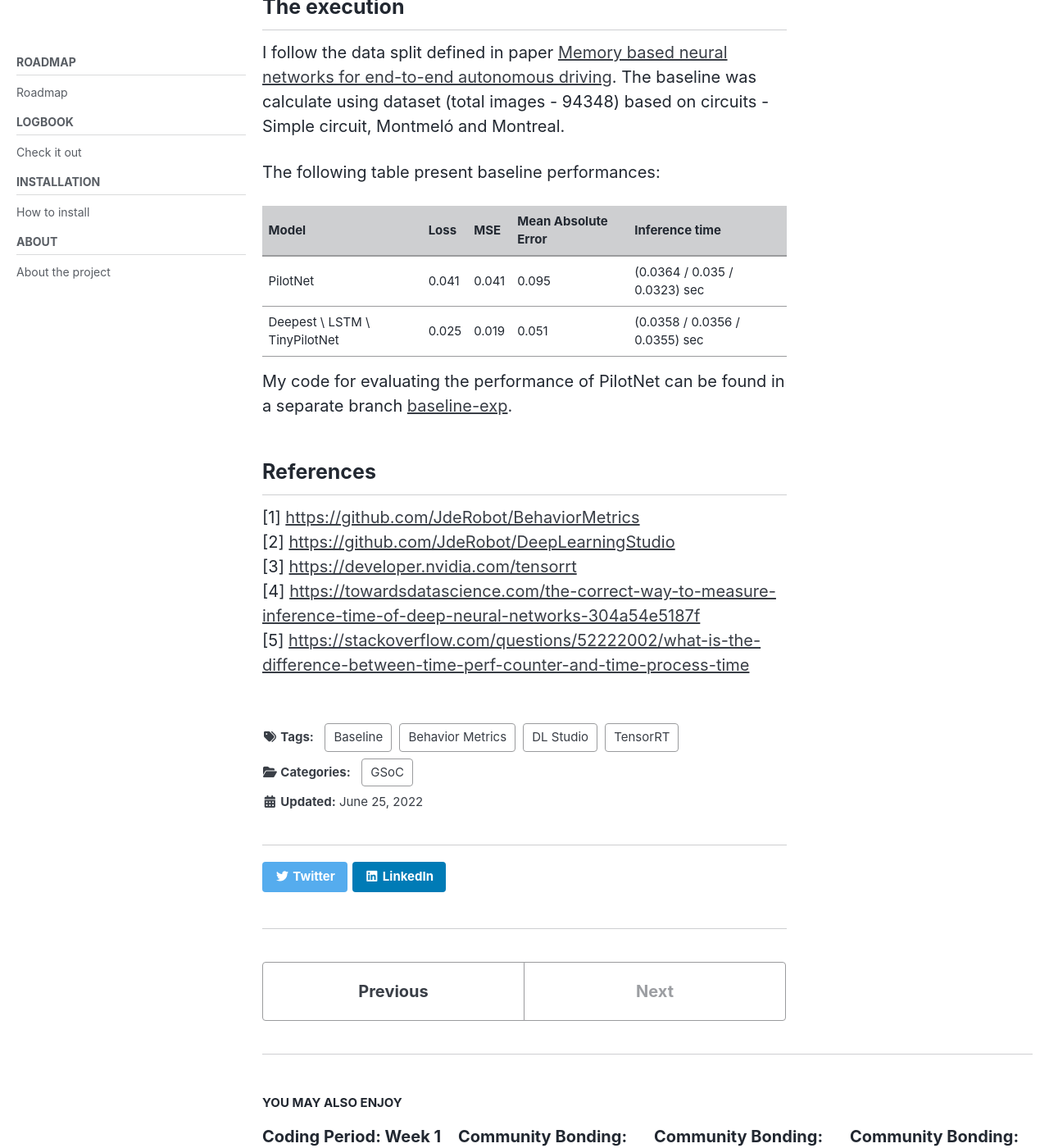
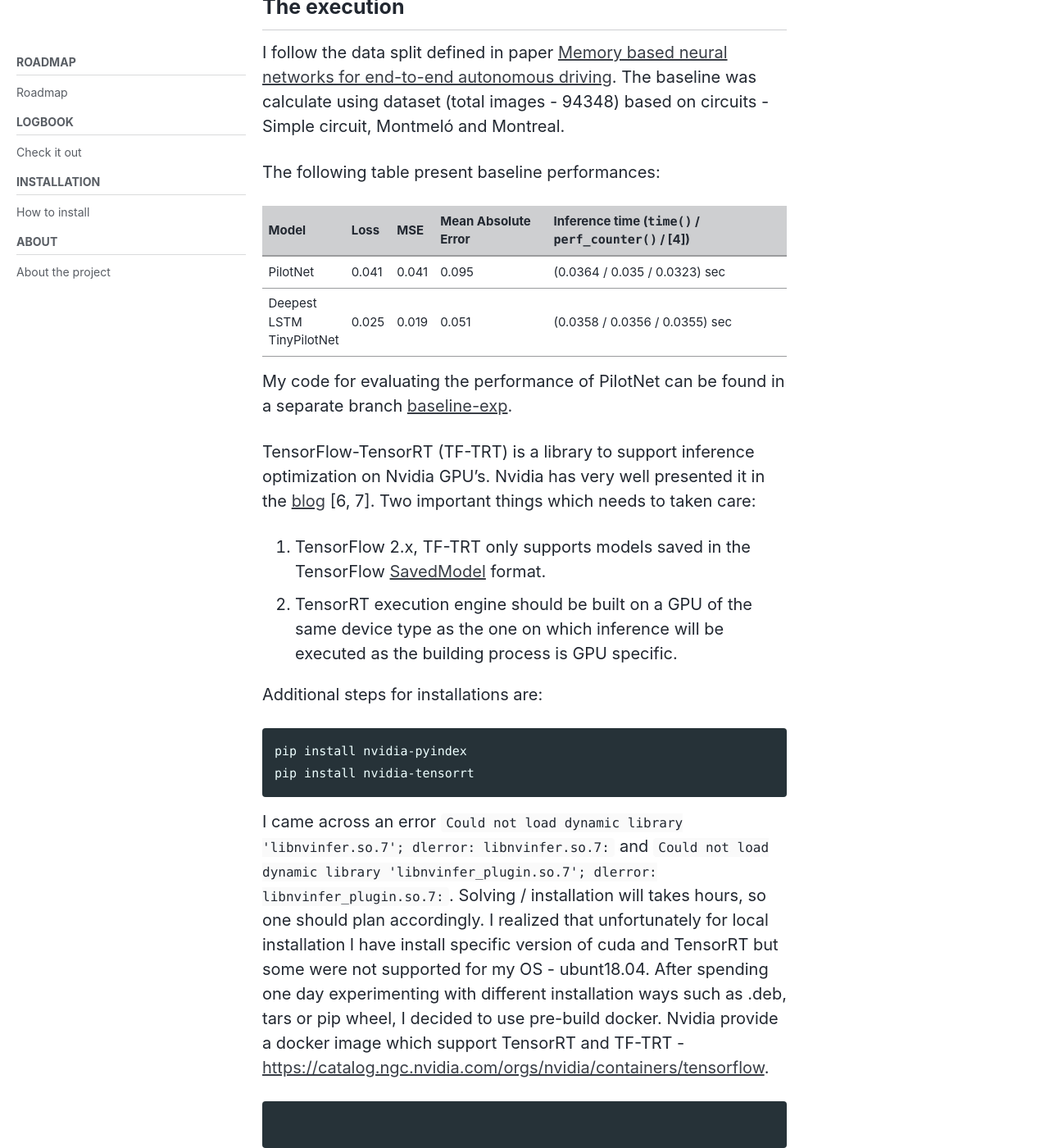
Before and after one commit to TheRoboticsClub/gsoc2022-Nikhil_Paliwal, a Jekyll site: the page built from docs/_posts/2022-06-25-Coding-Period-Week-2.md, in a window 1280 px wide and 1400 px high, scrolled down 1191 px. Shown: the whole window at 82% size. Built offline with Jekyll 4.4.1, drawn with Linux system fonts in a browser that asks for light colours; cached includes are drawn as plain includes; nearby versions of some CDN libraries; some of the changed text lies outside the part shown.

Commit message:
w2 progress

````diff
--- a/docs/_posts/2022-06-25-Coding-Period-Week-2.md
+++ b/docs/_posts/2022-06-25-Coding-Period-Week-2.md
@@ -43,12 +43,28 @@ I follow the data split defined in paper [Memory based neural networks for end-t
 
 The following table present baseline performances:
 
-Model | Loss | MSE | Mean Absolute Error | Inference time
+Model | Loss | MSE | Mean Absolute Error | Inference time (`time()` / `perf_counter()` / [4])
 --- | --- | --- | --- | ---
 PilotNet | 0.041 | 0.041 | 0.095 | (0.0364 / 0.035 / 0.0323)  sec
-Deepest \\ LSTM \\ TinyPilotNet | 0.025 | 0.019 | 0.051 | (0.0358 / 0.0356 / 0.0355) sec
+Deepest <br> LSTM <br> TinyPilotNet | 0.025 | 0.019 | 0.051 | (0.0358 / 0.0356 / 0.0355) sec
 
 My code for evaluating the performance of PilotNet can be found in a separate branch [baseline-exp](https://github.com/nik1806/DeepLearningStudio/tree/baseline-exp).
+
+TensorFlow-TensorRT (TF-TRT) is a library to support inference optimization on Nvidia GPU's. Nvidia has very well presented it in the [blog](https://blog.tensorflow.org/2021/01/leveraging-tensorflow-tensorrt-integration.html) [6, 7]. Two important things which needs to taken care:
+1. TensorFlow 2.x, TF-TRT only supports models saved in the TensorFlow [SavedModel](https://www.tensorflow.org/guide/saved_model) format.
+2. TensorRT execution engine should be built on a GPU of the same device type as the one on which inference will be executed as the building process is GPU specific.
+
+Additional steps for installations are:
+```
+pip install nvidia-pyindex
+pip install nvidia-tensorrt
+```
+
+I came across an error `Could not load dynamic library 'libnvinfer.so.7'; dlerror: libnvinfer.so.7:` and `Could not load dynamic library 'libnvinfer_plugin.so.7'; dlerror: libnvinfer_plugin.so.7:`. Solving / installation will takes hours, so one should plan accordingly. I realized that unfortunately for local installation I have install specific version of cuda and TensorRT but some were not supported for my OS - ubunt18.04. After spending one day experimenting with different installation ways such as .deb, tars or pip wheel, I decided to use pre-build docker. Nvidia provide a docker image which support TensorRT and TF-TRT - [https://catalog.ngc.nvidia.com/orgs/nvidia/containers/tensorflow](https://catalog.ngc.nvidia.com/orgs/nvidia/containers/tensorflow).
+
+```
+
+```
 
 
 ## References
@@ -57,4 +73,7 @@ My code for evaluating the performance of PilotNet can be found in a separate br
 [2] [https://github.com/JdeRobot/DeepLearningStudio](https://github.com/JdeRobot/DeepLearningStudio) \\
 [3] [https://developer.nvidia.com/tensorrt](https://developer.nvidia.com/tensorrt) \\
 [4] [https://towardsdatascience.com/the-correct-way-to-measure-inference-time-of-deep-neural-networks-304a54e5187f](https://towardsdatascience.com/the-correct-way-to-measure-inference-time-of-deep-neural-networks-304a54e5187f) \\
-[5] [https://stackoverflow.com/questions/52222002/what-is-the-difference-between-time-perf-counter-and-time-process-time](https://stackoverflow.com/questions/52222002/what-is-the-difference-between-time-perf-counter-and-time-process-time)
+[5] [https://stackoverflow.com/questions/52222002/what-is-the-difference-between-time-perf-counter-and-time-process-time](https://stackoverflow.com/questions/52222002/what-is-the-difference-between-time-perf-counter-and-time-process-time) \\
+[6] [https://blog.tensorflow.org/2021/01/leveraging-tensorflow-tensorrt-integration.html](https://blog.tensorflow.org/2021/01/leveraging-tensorflow-tensorrt-integration.html)
+[7] [https://docs.nvidia.com/deeplearning/frameworks/tf-trt-user-guide/index.html](https://docs.nvidia.com/deeplearning/frameworks/tf-trt-user-guide/index.html)
+[8] [https://catalog.ngc.nvidia.com/orgs/nvidia/containers/tensorflow](https://catalog.ngc.nvidia.com/orgs/nvidia/containers/tensorflow)
````
